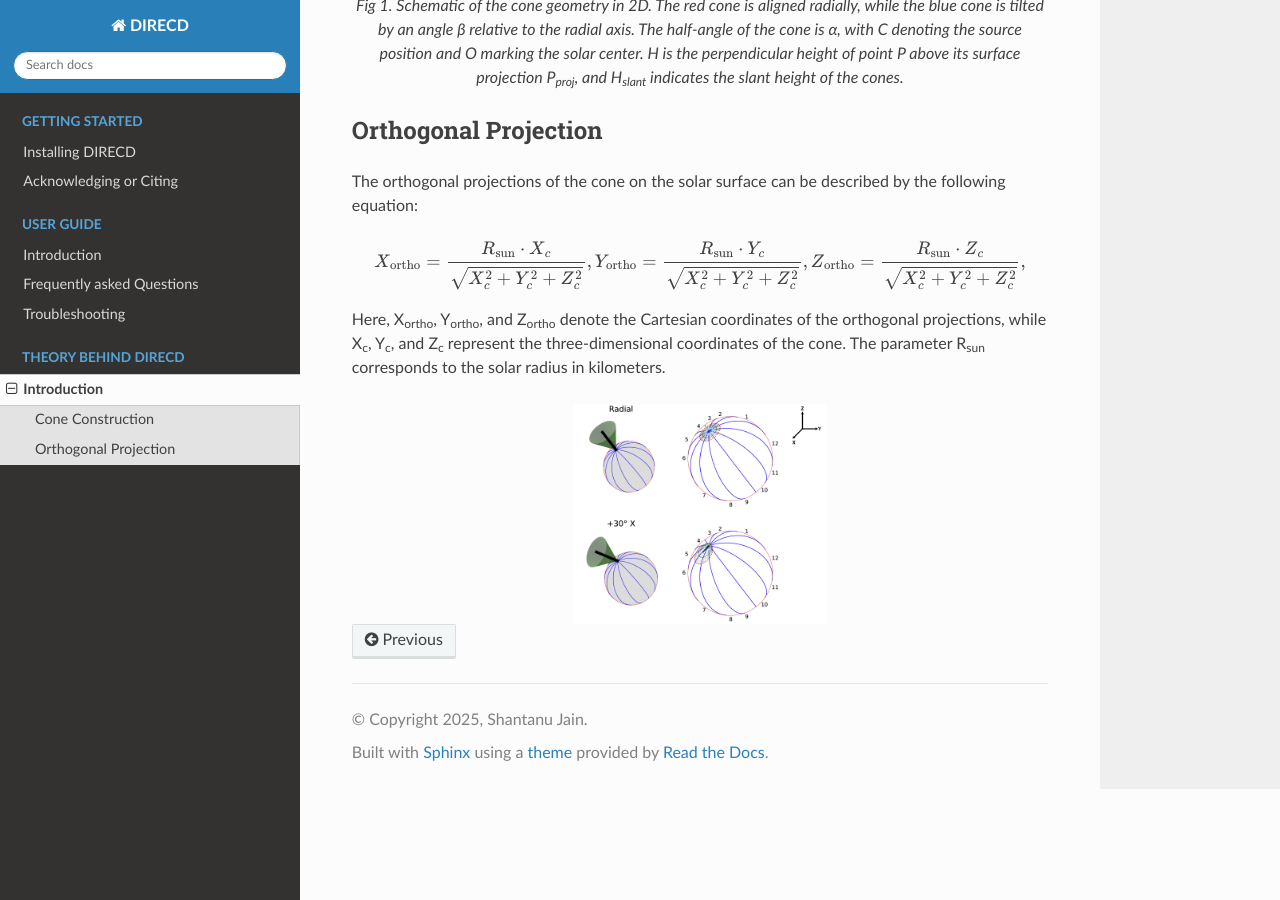
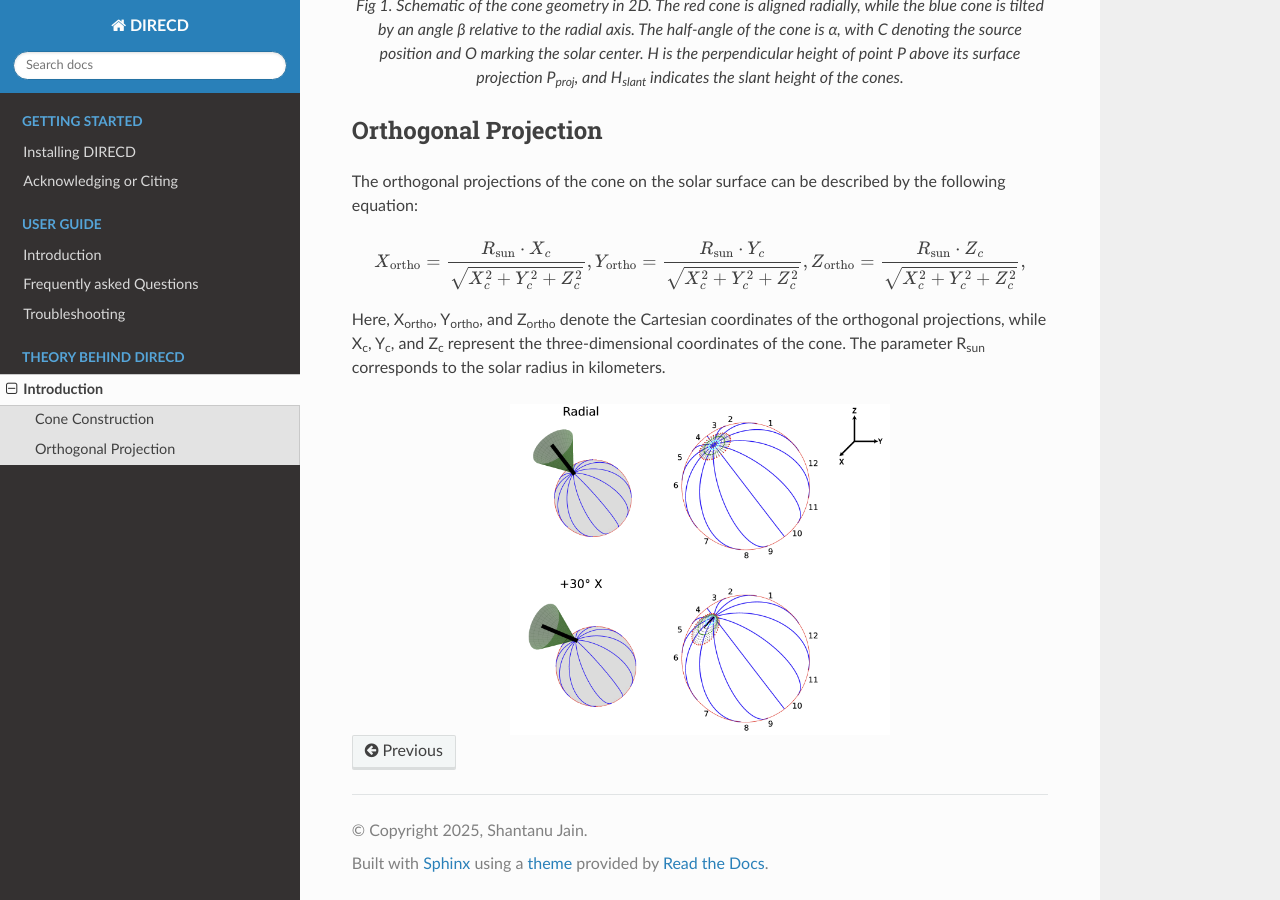
Before and after one commit to jain-shantanu/DIRECD_soft, a Sphinx documentation site: the page built from source/Theory.rst, in a window 1280 px wide and 900 px high, scrolled down 1385 px. Built offline with Sphinx 7.4.7 and the Read the Docs theme 3.1.0, drawn with Linux system fonts in a browser that asks for light colours.

Commit message:
Update Theory.rst

```diff
--- a/source/Theory.rst
+++ b/source/Theory.rst
@@ -65,4 +65,4 @@ The parameter R\ :sub:`sun` corresponds to the solar radius in kilometers.
 
 .. figure:: images_docs/figure_projection.png
     :align: center
-    :scale: 20%
+    :scale: 30%
```
